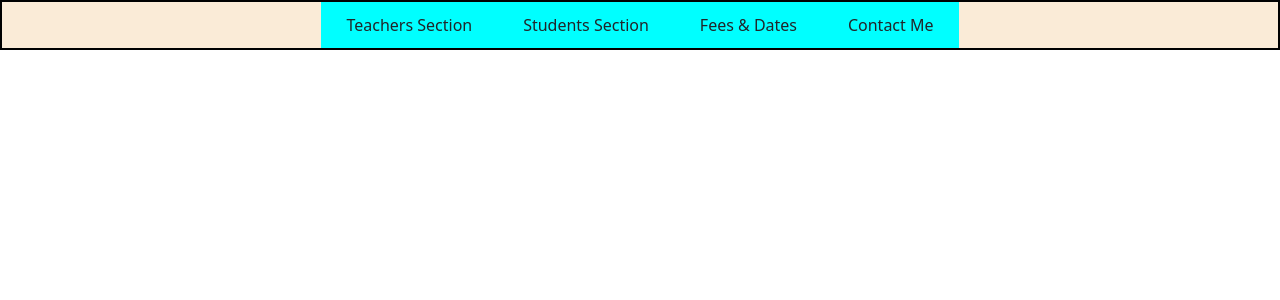
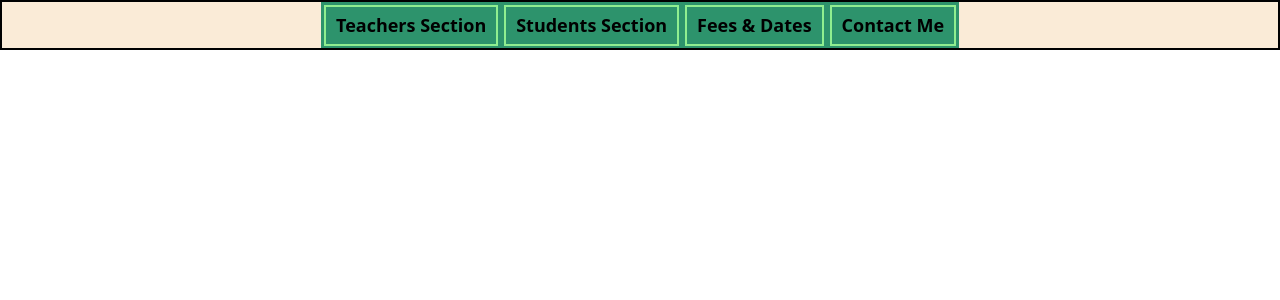
Before and after one commit to skrohulamin0109/student-management-system-tution, a React (Vite) app in the folder project-directory/student-management-system-tution/: page / in a window 1280 px wide. Shown: the top 300 px of the page. Built offline with nearby package versions, Linux system fonts and the light colour scheme.

Commit message:
Update NavBarOptions style

```diff
--- a/project-directory/student-management-system-tution/src/assets/components/NavBar/NavBarOptions.module.css
+++ b/project-directory/student-management-system-tution/src/assets/components/NavBar/NavBarOptions.module.css
@@ -15,11 +15,28 @@
   width: 50%;
   height: 100%;
   display: flex;
-  background-color: cyan;
+  background-color: #2d936cff;
   align-items: center;
   justify-content: space-around;
 }
 
 .li_items{
+  color: black;
   list-style: none;
+  font-size: 18px;
+  font-weight: 600;
+  cursor: pointer;
+  border: 2px solid lightgreen;
+  padding: 5px 10px 5px 10px;
 }
+
+.li_items:hover{
+  background-color: rgb(54, 168, 125);
+  color: white;
+  transition: all 0.15s ease-in-out;
+  transform: scale(1.1);
+}
+
+.li_items:active{
+  transform: scale(0.95);
+}
```
